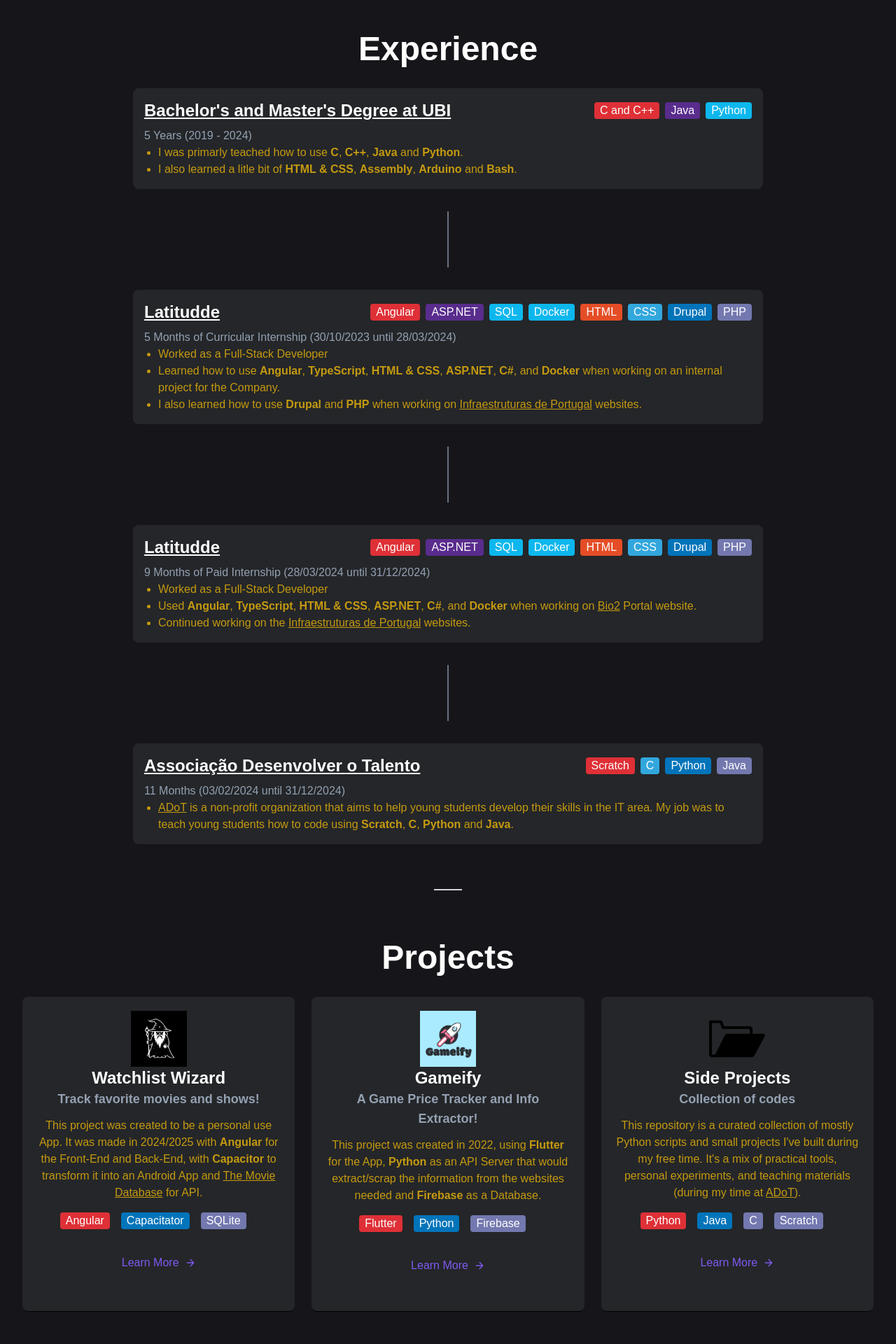
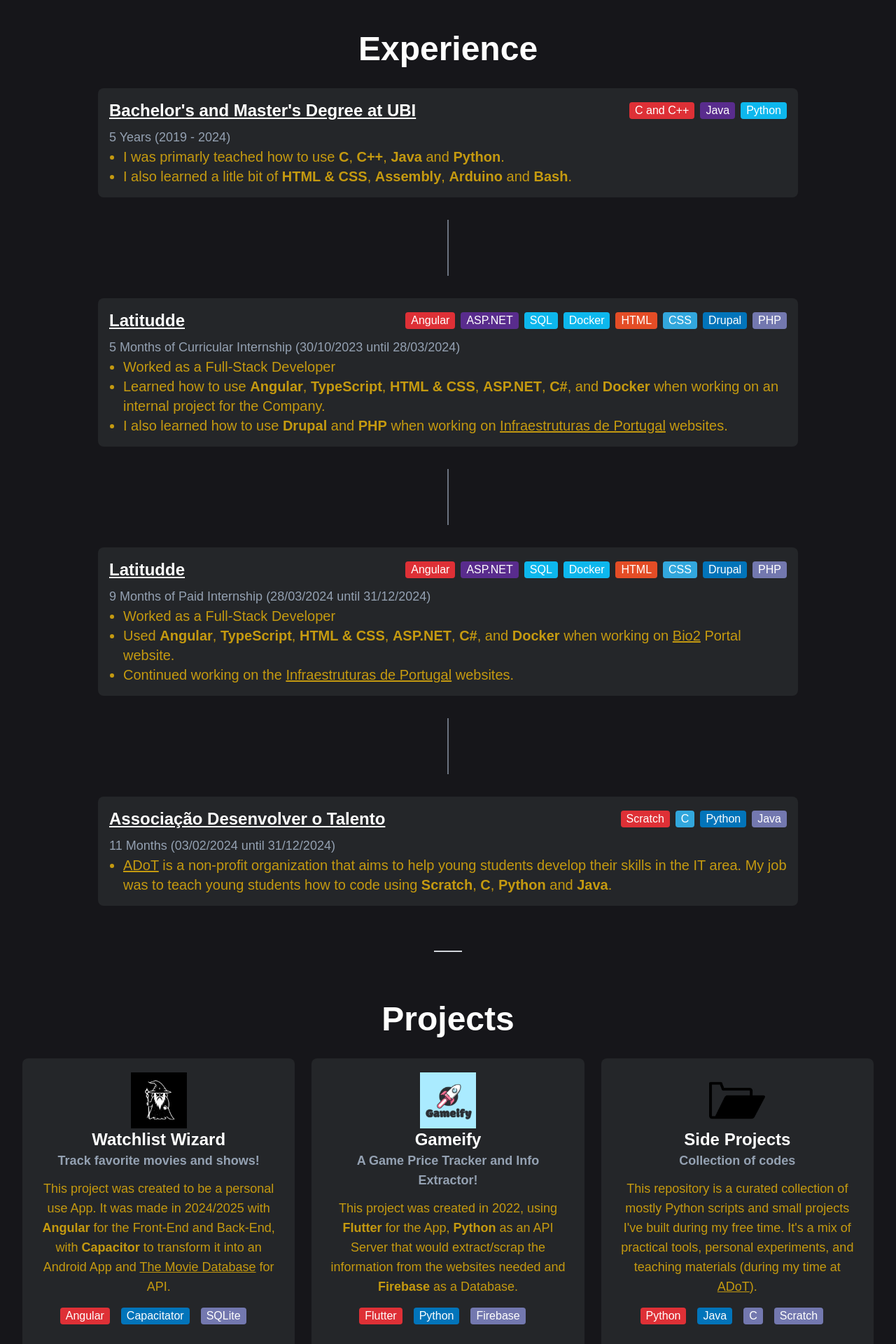
Before and after one commit to JoaoMaio/JoaoMaio.github.io, a Next.js app: page / in a window 1280 px wide. Shown: the part 520-2440 px from the top of the page at 70% size. Built offline with nearby package versions, Linux system fonts and the light colour scheme.

Commit message:
Small Fixes

```diff
--- a/app/page.tsx
+++ b/app/page.tsx
@@ -33,7 +33,7 @@
       {/* Work Experience Section */}
       <section className="flex flex-col items-center p-8 space-y-8 mx-auto">
         {/* Computer Science Degree */}
-        <div className="px-4 py-4 mx-auto font-normal bg-background2 border-borderColor rounded-lg w-full max-w-[900px]">
+        <div className="px-4 py-4 mx-auto font-normal bg-background2 border-borderColor rounded-lg w-full max-w-[1000px]">
           <div className="flex flex-col justify-between lg:flex-row items-center">
             <h3 className="mb-2 text-xl md:text-2xl font-semibold leading-snug text-center lg:text-left">
               <a className="underline text-textColor hover:text-highlight" href="https://www.ubi.pt">Bachelor&apos;s and Master&apos;s Degree at UBI</a>
@@ -44,12 +44,12 @@
               <p className="px-2 text-textColor bg-dockerColor rounded">Python</p>
             </div>
           </div>
-          <p className="text-textColor2 text-sm md:text-base">5 Years (2019 - 2024)</p>
-            <ul className="list-disc pl-5">
-              <li className="text-headingColor text-sm md:text-base">
+          <p className="text-textColor2 text-sm md:text-lg">5 Years (2019 - 2024)</p>
+            <ul className="list-disc pl-5 text-sm md:text-xl">
+              <li className="text-headingColor ">
                 I was primarly teached how to use <strong className="font-bold">C</strong>, <strong className="font-bold">C++</strong>, <strong className="font-bold">Java</strong> and <strong className="font-bold">Python</strong>.
               </li>
-              <li className="text-headingColor text-sm md:text-base">
+              <li className="text-headingColor">
                 I also learned a litle bit of <strong className="font-bold">HTML & CSS</strong>, <strong className="font-bold">Assembly</strong>, <strong className="font-bold">Arduino</strong> and <strong className="font-bold">Bash</strong>.
               </li>
             </ul>
@@ -59,7 +59,7 @@
         <div className="w-[2px] h-6 md:h-20 bg-gray-500"></div>
 
         {/* First Work Experience */}
-        <div className="px-4 py-4 mx-auto font-normal bg-background2 border-borderColor rounded-lg w-full max-w-[900px]">
+        <div className="px-4 py-4 mx-auto font-normal bg-background2 border-borderColor rounded-lg w-full max-w-[1000px]">
           <div className="flex flex-col justify-between lg:flex-row items-center">
             <h3 className="mb-2 text-xl md:text-2xl font-semibold leading-snug text-center lg:text-left">
               <a className="underline text-textColor hover:text-highlight" href="https://latitudde.com">Latitudde</a>
@@ -75,15 +75,15 @@
               <p className="px-2 text-textColor bg-phpColor rounded">PHP</p>
             </div>
           </div>
-          <p className="text-textColor2 text-sm md:text-base">5 Months of Curricular Internship (30/10/2023 until 28/03/2024)</p>
-            <ul className="list-disc pl-5">
-              <li className="text-headingColor text-sm md:text-base">
+          <p className="text-textColor2 text-sm md:text-lg">5 Months of Curricular Internship (30/10/2023 until 28/03/2024)</p>
+            <ul className="list-disc pl-5 text-sm md:text-xl">
+              <li className="text-headingColor">
                   Worked as a Full-Stack Developer
               </li>
-              <li className="text-headingColor text-sm md:text-base">
+              <li className="text-headingColor">
                 Learned how to use <strong className="font-bold">Angular</strong>, <strong className="font-bold">TypeScript</strong>, <strong className="font-bold">HTML & CSS</strong>,  <strong className="font-bold">ASP.NET</strong>, <strong className="font-bold">C#</strong>, and <strong className="font-bold">Docker</strong> when working on an internal project for the Company.
               </li>
-              <li className="text-headingColor text-sm md:text-base">
+              <li className="text-headingColor">
                 I also learned how to use <strong className="font-bold">Drupal</strong> and <strong className="font-bold">PHP</strong> when working on <a href="https://www.infraestruturasdeportugal.pt" className="underline text-headingColor hover:text-highlight">Infraestruturas de Portugal</a> websites.
               </li>
             </ul>
@@ -93,7 +93,7 @@
         <div className="w-[2px] h-6 md:h-20 bg-gray-500"></div>
 
         {/* Second Work Experience  */}
-        <div className="px-4 py-4 mx-auto font-normal bg-background2 border-borderColor rounded-lg w-full max-w-[900px]">
+        <div className="px-4 py-4 mx-auto font-normal bg-background2 border-borderColor rounded-lg w-full max-w-[1000px]">
           <div className="flex flex-col justify-between lg:flex-row items-center">
             <h3 className="mb-2 text-xl md:text-2xl font-semibold leading-snug text-center lg:text-left">
               <a className="underline text-textColor hover:text-highlight" href="https://latitudde.com">Latitudde</a>
@@ -109,15 +109,15 @@
               <p className="px-2 text-textColor bg-phpColor rounded">PHP</p>
             </div>
           </div>
-          <p className="text-textColor2 text-sm md:text-base">9 Months of Paid Internship (28/03/2024 until 31/12/2024)</p>
-            <ul className="list-disc pl-5">
-              <li className="text-headingColor text-sm md:text-base">
+          <p className="text-textColor2 text-sm md:text-lg">9 Months of Paid Internship (28/03/2024 until 31/12/2024)</p>
+            <ul className="list-disc pl-5 text-sm md:text-xl">
+              <li className="text-headingColor">
                     Worked as a Full-Stack Developer
               </li>
-              <li className="text-headingColor text-sm md:text-base">
+              <li className="text-headingColor">
                 Used <strong className="font-bold">Angular</strong>, <strong className="font-bold">TypeScript</strong>, <strong className="font-bold">HTML & CSS</strong>,  <strong className="font-bold">ASP.NET</strong>, <strong className="font-bold">C#</strong>, and <strong className="font-bold">Docker</strong> when working on <a href="https://www.bio2.pt" className="underline text-headingColor hover:text-highlight">Bio2</a> Portal website.
               </li>
-              <li className="text-headingColor text-sm md:text-base">
+              <li className="text-headingColor">
                 Continued working on the <a href="https://www.infraestruturasdeportugal.pt" className="underline text-headingColor hover:text-highlight">Infraestruturas de Portugal</a> websites.
               </li>
             </ul>
@@ -127,7 +127,7 @@
         <div id="adot" className="w-[2px] h-6 md:h-20 bg-gray-500"></div>
 
         {/* Third Work Experience */}
-        <div  className="px-4 py-4 mx-auto font-normal bg-background2 border-borderColor rounded-lg w-full max-w-[900px]">
+        <div  className="px-4 py-4 mx-auto font-normal bg-background2 border-borderColor rounded-lg w-full max-w-[1000px]">
           <div className="flex flex-col justify-between lg:flex-row items-center">
             <h3 className="mb-2 text-xl md:text-2xl font-semibold leading-snug text-center lg:text-left">
               <a className="underline text-textColor hover:text-highlight" href="https://adot.pt">Associação Desenvolver o Talento</a>
@@ -139,9 +139,9 @@
               <p className="px-2 text-textColor bg-phpColor rounded">Java</p>
             </div>
           </div>
-          <p className="text-textColor2 text-sm md:text-base">11 Months (03/02/2024 until 31/12/2024)</p>
-            <ul className="list-disc pl-5">
-              <li className="text-headingColor text-sm md:text-base">
+          <p className="text-textColor2 text-sm md:text-lg">11 Months (03/02/2024 until 31/12/2024)</p>
+            <ul className="list-disc pl-5 text-sm md:text-xl">
+              <li className="text-headingColor">
               <a href="https://www.facebook.com/ADoTPortugal/?checkpoint_src=any" className="underline text-headingColor hover:text-highlight">ADoT</a> is a non-profit organization that aims to help young students develop their skills in the IT area. My job was to teach young students how to code using <strong className="font-bold">Scratch</strong>, <strong className="font-bold">C</strong>, <strong className="font-bold">Python</strong> and <strong className="font-bold">Java</strong>.
               </li>
             </ul>
@@ -168,11 +168,11 @@
               <img className="h-full w-full object-contain" src="/watchlist_wizard.png" alt="Watchlist Wizard" />
             </div>
 
-            <div className="flex-grow text-center mt-6 sm:mt-0">
+            <div className="relative flex-grow text-center mt-6 sm:mt-0">
                 <h1 className="text-textColor font-bold text-xl md:text-2xl">Watchlist Wizard</h1>
                 <h3 className="text-textColor2 font-bold text-base md:text-lg mb-3">Track favorite movies and shows!</h3>
 
-                <p className="text-headingColor text-sm md:text-base">This project was created to be a personal use App. It was made in 2024/2025 with <strong className="font-bold">Angular</strong> for the Front-End and Back-End, with <strong className="font-bold">Capacitor</strong> to transform it into an Android App and <a href="https://www.themoviedb.org/" className="underline text-headingColor hover:text-highlight">The Movie Database</a> for API.</p>
+                <p className="text-headingColor text-sm md:text-lg">This project was created to be a personal use App. It was made in 2024/2025 with <strong className="font-bold">Angular</strong> for the Front-End and Back-End, with <strong className="font-bold">Capacitor</strong> to transform it into an Android App and <a href="https://www.themoviedb.org/" className="underline text-headingColor hover:text-highlight">The Movie Database</a> for API.</p>
 
                 <div className="py-4">
                     <div className=" inline-block mr-2 mb-2" >
@@ -191,7 +191,8 @@
                         </div>
                     </div>
                 </div>
-                <a className="mt-3 text-highlight inline-flex items-center" href="https://github.com/JoaoMaio/WatchList-Wizard">Learn More
+
+                <a className="absolute -bottom-2 left-1/2 transform -translate-x-1/2 text-highlight inline-flex items-center" href="https://github.com/JoaoMaio/WatchList-Wizard">Learn More
                   <svg fill="none" stroke="currentColor" strokeLinecap="round" strokeLinejoin="round" strokeWidth="2" className="w-4 h-4 ml-2" viewBox="0 0 24 24">
                       <path d="M5 12h14M12 5l7 7-7 7"></path>
                   </svg>
@@ -206,11 +207,11 @@
             <img className="h-full w-full object-contain" src="/gameify.png" alt="Gameify" />
           </div>
 
-          <div className="flex-grow text-center mt-6 sm:mt-0">
+          <div className="relative flex-grow text-center mt-6 sm:mt-0">
               <h1 className="text-textColor font-bold text-xl md:text-2xl">Gameify</h1>
               <h3 className="text-textColor2 font-bold text-sm md:text-lg mb-3">A Game Price Tracker and Info Extractor!</h3>
 
-              <p className="text-headingColor text-sm md:text-base">This project was created in 2022, using <strong className="font-bold">Flutter</strong> for the App, <strong className="font-bold">Python</strong> as an API Server that would extract/scrap the information from the websites needed and <strong className="font-bold">Firebase</strong> as a Database.</p>
+              <p className="text-headingColor text-sm md:text-lg">This project was created in 2022, using <strong className="font-bold">Flutter</strong> for the App, <strong className="font-bold">Python</strong> as an API Server that would extract/scrap the information from the websites needed and <strong className="font-bold">Firebase</strong> as a Database.</p>
 
               <div className="py-4">
                   <div className=" inline-block mr-2 mb-2" >
@@ -229,7 +230,7 @@
                       </div>
                   </div>
               </div>
-              <a className="mt-3 text-highlight inline-flex items-center" href="https://github.com/JoaoMaio/Gameify">Learn More
+              <a className="absolute -bottom-2 left-1/2 transform -translate-x-1/2 text-highlight inline-flex items-center" href="https://github.com/JoaoMaio/Gameify">Learn More
                 <svg fill="none" stroke="currentColor" strokeLinecap="round" strokeLinejoin="round" strokeWidth="2" className="w-4 h-4 ml-2" viewBox="0 0 24 24">
                     <path d="M5 12h14M12 5l7 7-7 7"></path>
                 </svg>
@@ -244,11 +245,11 @@
             <img className="h-full w-full object-contain" src="/folder.png" alt="SideProjects" />
           </div>
 
-          <div className="flex-grow text-center mt-6 sm:mt-0">
+          <div className="relative flex-grow text-center mt-6 sm:mt-0">
               <h1 className="text-textColor font-bold text-xl md:text-2xl">Side Projects</h1>
               <h3 className="text-textColor2 font-bold text-sm md:text-lg mb-3">Collection of codes</h3>
 
-              <p className="text-headingColor text-sm md:text-base">This repository is a curated collection of mostly Python scripts and small projects I&apos;ve built during my free time. It&apos;s a mix of practical tools, personal experiments, and teaching materials (during my time at <a className="underline text-headingColor hover:text-highlight" href="#adot">ADoT</a>).
+              <p className="text-headingColor text-sm md:text-lg">This repository is a curated collection of mostly Python scripts and small projects I&apos;ve built during my free time. It&apos;s a mix of practical tools, personal experiments, and teaching materials (during my time at <a className="underline text-headingColor hover:text-highlight" href="#adot">ADoT</a>).
               </p>
               <div className="py-4">
                   <div className=" inline-block mr-2 mb-2" >
@@ -272,7 +273,7 @@
                       </div>
                   </div>
               </div>
-              <a className="mt-3 text-highlight inline-flex items-center" href="https://github.com/JoaoMaio/Side-Projects">Learn More
+              <a className="absolute -bottom-2 left-1/2 transform -translate-x-1/2 text-highlight inline-flex items-center" href="https://github.com/JoaoMaio/Side-Projects">Learn More
                 <svg fill="none" stroke="currentColor" strokeLinecap="round" strokeLinejoin="round" strokeWidth="2" className="w-4 h-4 ml-2" viewBox="0 0 24 24">
                     <path d="M5 12h14M12 5l7 7-7 7"></path>
                 </svg>
```
